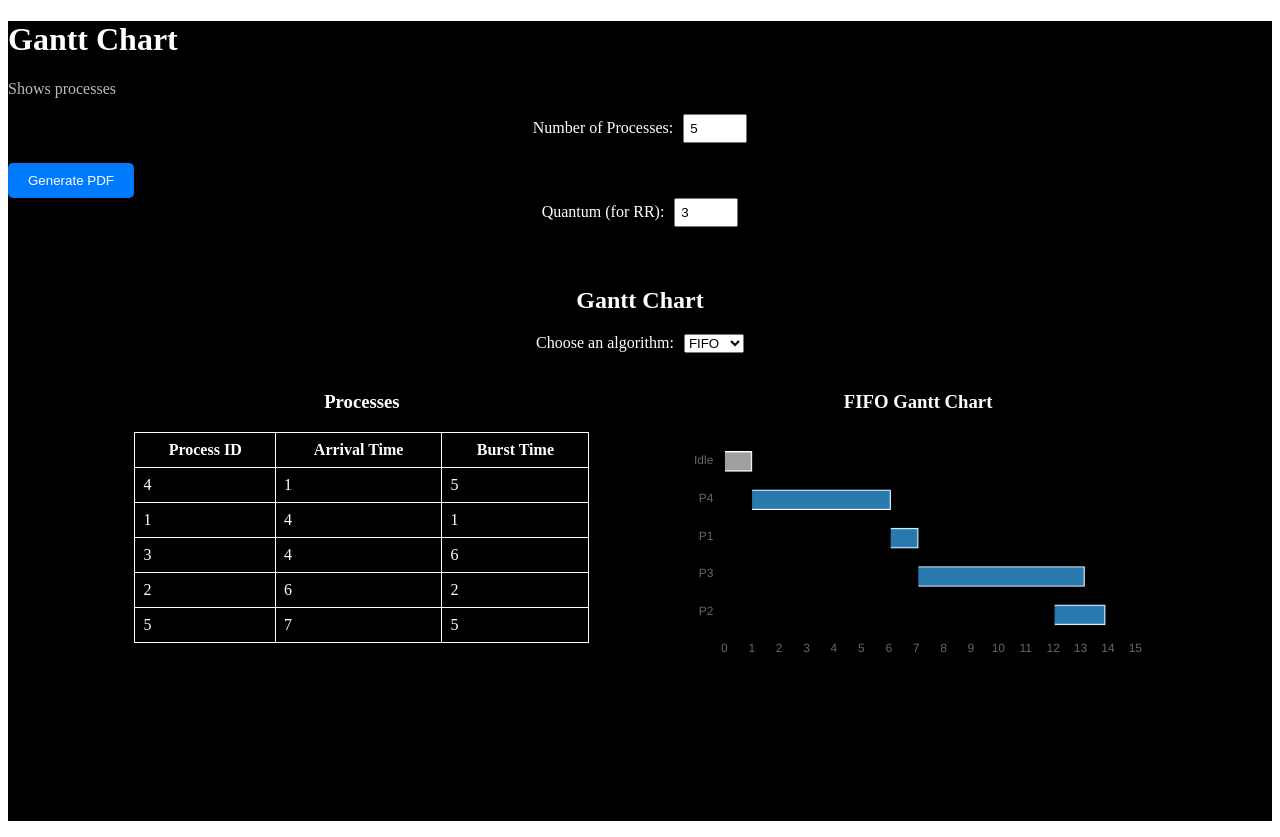
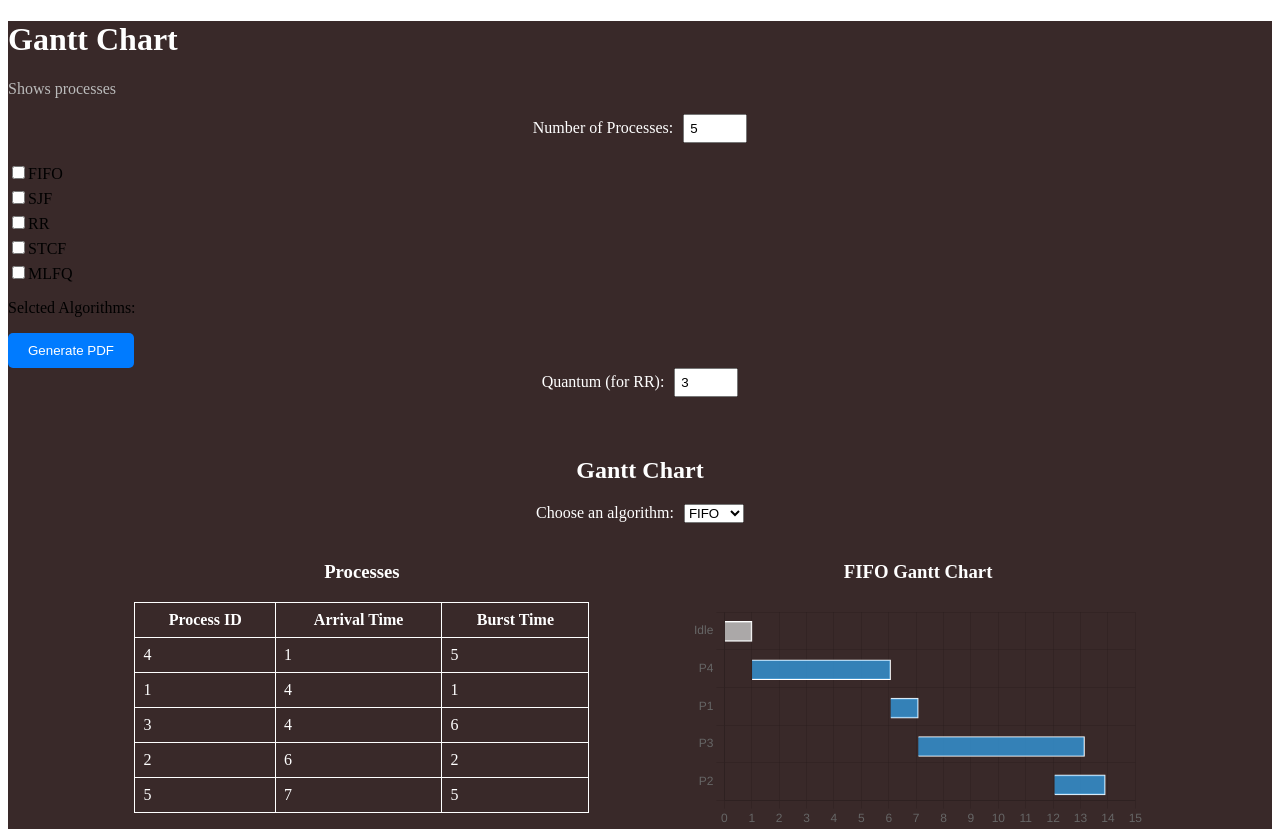
Before and after one commit to lastrod1/OS-Scheduling-Web-App, a Next.js app: page / in a window 1280 px wide. Built offline with nearby package versions, Linux system fonts and the light colour scheme.

Commit message:
added checkbox for processes so that user can select multiple processes

```diff
--- a/src/app/page.tsx
+++ b/src/app/page.tsx
@@ -4,12 +4,31 @@ import { useState } from "react";
 import GanttChart from "./GanttChart";
 import { PDF } from "../utilities/PDF";
 
-export default function Home() {
+export default function Home(){
+  const algorithms = [
+    { name: "FIFO", value: "FIFO" },
+    { name: "SJF", value: "SJF" },
+    { name: "RR", value: "RR" },
+    { name: "STCF", value: "STCF" },
+    { name: "MLFQ", value: "MLFQ" }
+  ]
+
   const [numProcesses, setNumProcesses] = useState<number>(5);
   const [quantum, setQuantum] = useState<number>(3);
+  const [selectedAlgorithms, setSelectedAlgorithms] = useState<string[]>([]);
+
+  const handleCheckboxChange = (event: React.ChangeEvent<HTMLInputElement>) => {
+    const { value, checked } = event.target;
+    if (checked) {
+      setSelectedAlgorithms([...selectedAlgorithms, value]);
+    }
+    else
+    {
+      setSelectedAlgorithms(selectedAlgorithms.filter(algorithms => algorithms !== value));
+    }}
 
   return (
-    <div style={{ padding: "0px", backgroundColor: "#000000", minHeight: "100vh" }}>
+    <div style={{ padding: "0px", backgroundColor: "#392929", minHeight: "100vh" }}>
       <h1 style={{ color: "#fff" }}>Gantt Chart</h1>
       <p style={{ color: "#bbb" }}>Shows processes</p>
       <div style={{ textAlign: "center", marginBottom: "20px" }}>
@@ -22,12 +41,31 @@ export default function Home() {
           style={{ padding: "5px", width: "50px" }}
         />
       </div>
+        {
+          algorithms.map((algorithm) => (
+            <label key={algorithm.value} style={{display: "block", margin: "5px 0"}}>
+              <input
+                type="checkbox"
+                value={algorithm.value}
+                checked={selectedAlgorithms.includes(algorithm.value)}
+                onChange={handleCheckboxChange}
+              />
+              {algorithm.name}
+            </label>
+          ))
+        }
+        <p>Selcted Algorithms: {selectedAlgorithms.join(", ")}</p>
+      <div>
+
+      </div>
+
       <button
         onClick={() => PDF("Gantt Chart Results", document.getElementById("gantt-table"))}
         style={{ padding: "10px 20px", backgroundColor: "#007bff", color: "#fff", border: "none", borderRadius: "5px", cursor: "pointer" }}
       >
         Generate PDF
       </button>
+
       <div style={{ textAlign: "center", marginBottom: "20px" }}>
         <label htmlFor="quantum" style={{ color: "#fff", marginRight: "10px" }}>Quantum (for RR):</label>
         <input
@@ -41,4 +79,4 @@ export default function Home() {
       <GanttChart numProcesses={numProcesses} quantum={quantum} />
     </div>
   );
-}
+  }
```
